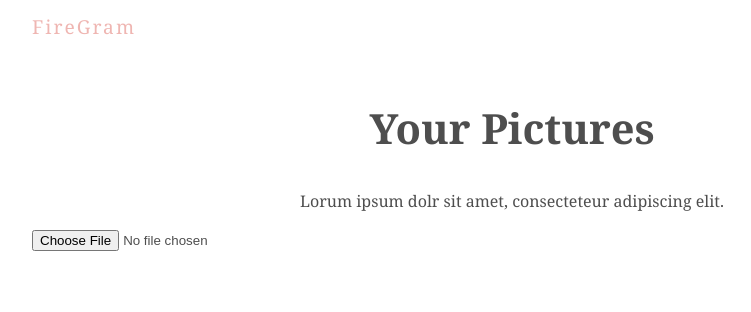
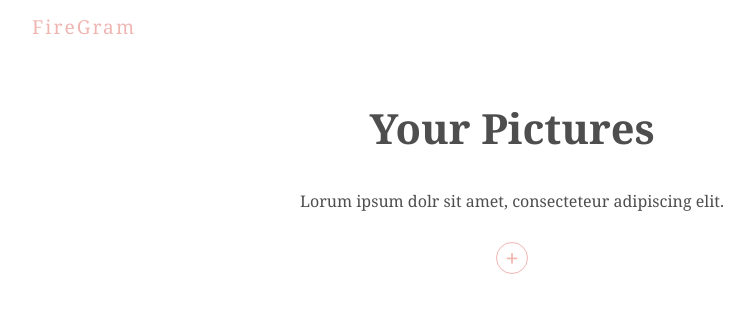
Before and after one commit to Issam-AB/Firegram, a React (Create React App) app: page / in a window 1280 px wide. Shown: the top 312 px of the page, without its empty margins (128-879 px from the left). Built offline with nearby package versions, Linux system fonts and the light colour scheme.

Commit message:
Firebase Storage hook

```diff
--- a/src/comps/UploadForm.js
+++ b/src/comps/UploadForm.js
@@ -2,7 +2,7 @@
 
 const UploadForm = () => {
 
-    const [files, setFiles] = useState(null);
+    const [file, setFiles] = useState(null);
     const types = ['image/png', 'image/jpeg'];
 
     const [error, setError] = useState(null);
@@ -20,9 +20,13 @@
     return (
 
         <form>
-            <input type="file" onChange={changeHandler}/>
+        <label>
+          <input type="file" onChange={changeHandler}/>
+          <span>+</span>
+        </label>
             <div className="output">
               { error && <div className="error">{error}</div>}
+              { file && <div>{file.name}</div>}
             </div>
         </form>
     )
--- a/src/index.css
+++ b/src/index.css
@@ -29,3 +29,25 @@
 }
 
 /* upload form style*/
+
+form {
+  margin: 30px auto 10px;
+  text-align: center;
+}
+label input {
+  height: 0;
+  width: 0;
+  opacity: 0;
+}
+label {
+  display: block;
+  width: 30px;
+  height: 30px;
+  border: 1px solid var(--primary);
+  border-radius: 50%;
+  margin: 10px auto;
+  line-height: 30px;
+  color: var(--primary);
+  font-weight: bold;
+  font-size: 24px;
+}
```
Also changed, not shown: src/hooks/useStorage.js (added, +28 -0 lines).
